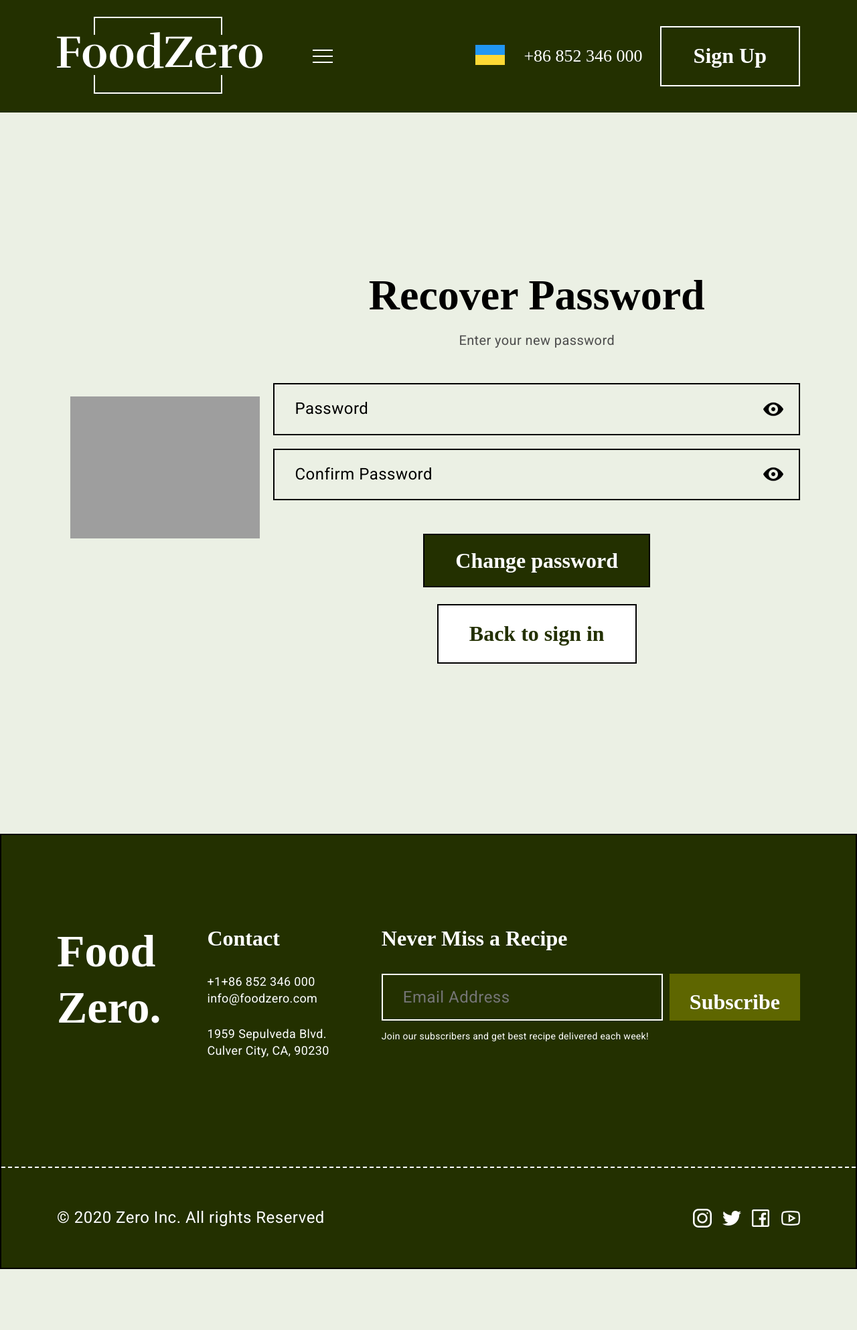
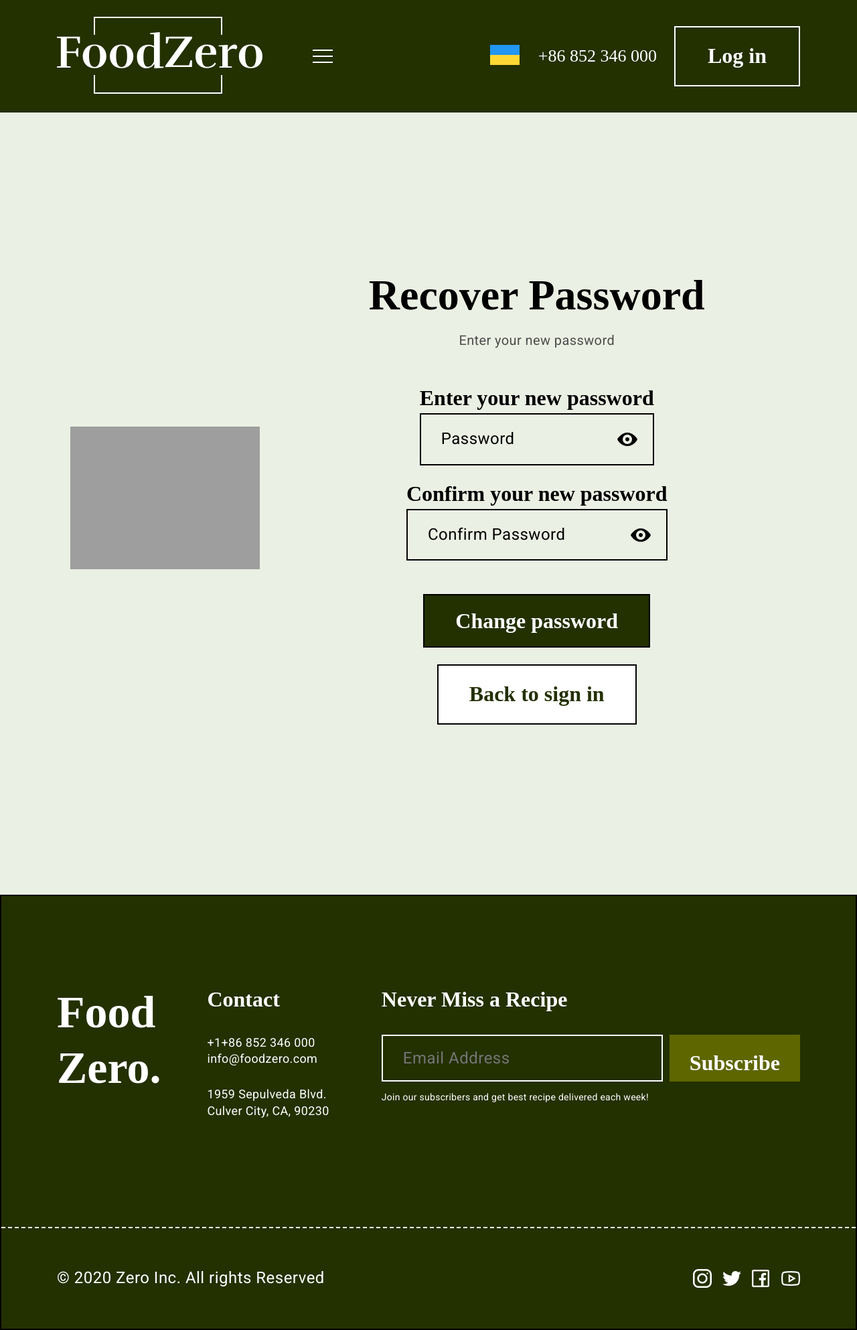
Before and after one commit to pavliukkk/Diploma, a Django app: template kyrsova/templates/reset_password_confirm.html in a window 1280 px wide. Shown: the whole page at 67% size. Before the commit the page ends 1895 px from the top, so only its background shows below. Run offline with Django 4.2, Linux system fonts and the light colour scheme; the template is opened without the code that fills it, so the values that code supplies are empty; some libraries are stand-ins or nearby versions; some web fonts are replaced; grey boxes are pictures that could not be loaded.

Commit message:
Update reset_password_confirm.html

```diff
--- a/kyrsova/templates/reset_password_confirm.html
+++ b/kyrsova/templates/reset_password_confirm.html
@@ -120,7 +120,7 @@
                      <a href="{% url 'profile' username=user.username %}" class="nav__btn subtitle-big">{{ request.user.first_name }}
                         {{request.user.last_name }}</a>
                      {% else %}
-                     <a href="{% url 'sign_up' %}" class="nav__btn subtitle-big">{% trans 'Sign Up' %}</a>
+                     <a href="{% url 'login' %}" class="nav__btn subtitle-big">{% trans 'Log in' %}</a>
                      {% endif %}
                   </div>
                </div>
@@ -142,13 +142,19 @@
                         <form action="{% url 'reset_password_confirm' uidb64=uidb64 token=token %}" method="post" class="register_form">
                            {% csrf_token %}
                            <div class="login__form-inputs">
+                              <div class="editfields">
+                                 <div class="subtitle-big edit">{% trans 'Enter your new password' %}</div>
                                   <div class="reservation__form-input-passwords">
                                       <input class="reservation__form-input text" type="password" name="password" id="password" placeholder="{% trans 'Password' %}">
                                       <span onclick="togglePasswordVisibility('password', 'password-toggle-registration')"><img class="password-toggle-login" src="{% static 'img/hide_show_passwords/show_password.png' %}" id="password-toggle-registration"></span>
                                   </div>
+                                 </div>
+                                  <div class="editfields">
+                                    <div class="subtitle-big edit">{% trans 'Confirm your new password' %}</div>
                                   <div class="reservation__form-input-passwords">
                                       <input class="reservation__form-input text" type="password" name="confirm_password" id="confirm_password" placeholder="{% trans 'Confirm Password' %}">
                                       <span onclick="togglePasswordVisibility('confirm_password', 'confirm-password-toggle-registration')"><img class="password-toggle-login" src="{% static 'img/hide_show_passwords/show_password.png' %}" id="confirm-password-toggle-registration"></span>
+                                  </div>
                                  </div>
                            </div>
                            <div class="errors">
```
Lines whose indentation alone changed are shown as unchanged.
